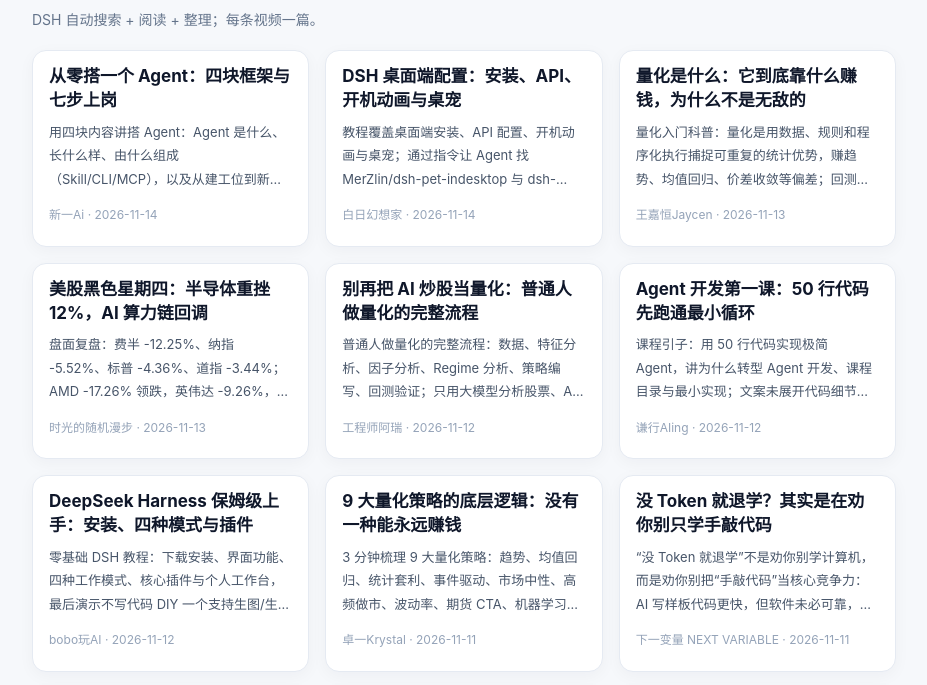
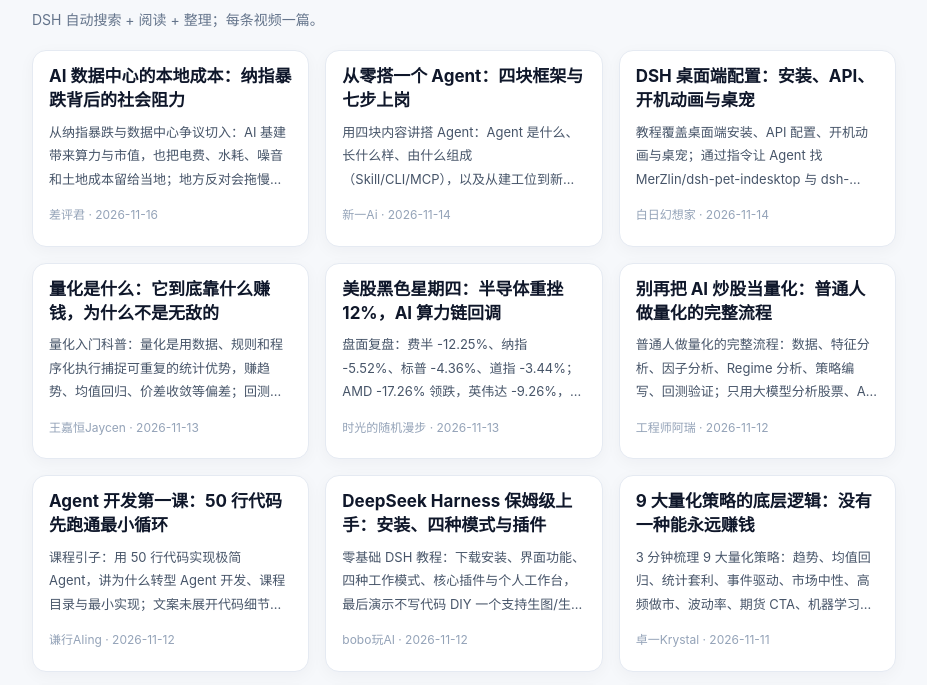
Before and after one commit to Pingpongdragon/douyin-notes-blog, a plain HTML site: page index.html in a window 1280 px wide. Shown: the part 78-763 px from the top of the page, without its empty margins (176-1103 px from the left). Drawn offline with Linux system fonts and the light colour scheme.

Commit message:
Douyin blog: index.html

```diff
--- a/index.html
+++ b/index.html
@@ -22,6 +22,11 @@ a{color:#2563eb;text-decoration:none}a:hover{text-decoration:underline}
 .empty{padding:40px 0;color:#64748b;text-align:center}
 @media(max-width:640px){.wrap{padding:20px 12px 50px}article{padding:22px 18px}h1{font-size:24px}}
 </style></head><body><div class="wrap"><h1>抖音笔记</h1><p class="meta">DSH 自动搜索 + 阅读 + 整理；每条视频一篇。</p><div class="grid">
+<a class="card" href="posts/7705045913353325859.html">
+
+  <div class="pad"><h2>AI 数据中心的本地成本：纳指暴跌背后的社会阻力</h2><p>从纳指暴跌与数据中心争议切入：AI 基建带来算力与市值，也把电费、水耗、噪音和土地成本留给当地；地方反对会拖慢审批与并网，进而影响算力扩张与估值。文案未展开具体案例。</p><small>差评君 · 2026-11-16</small></div>
+</a>
+
 <a class="card" href="posts/7680489379543123643.html">
 
   <div class="pad"><h2>从零搭一个 Agent：四块框架与七步上岗</h2><p>用四块内容讲搭 Agent：Agent 是什么、长什么样、由什么组成（Skill/CLI/MCP），以及从建工位到新窗口验证上岗的七步；全程不写代码，重点是任务拆解、skill 与工具配置。</p><small>新一Ai · 2026-11-14</small></div>
```
